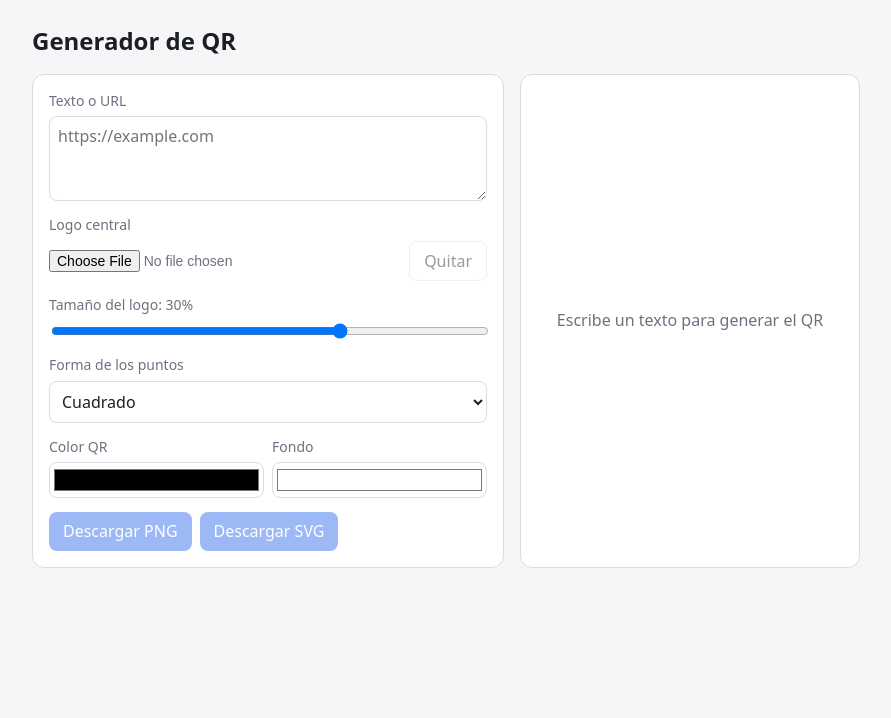
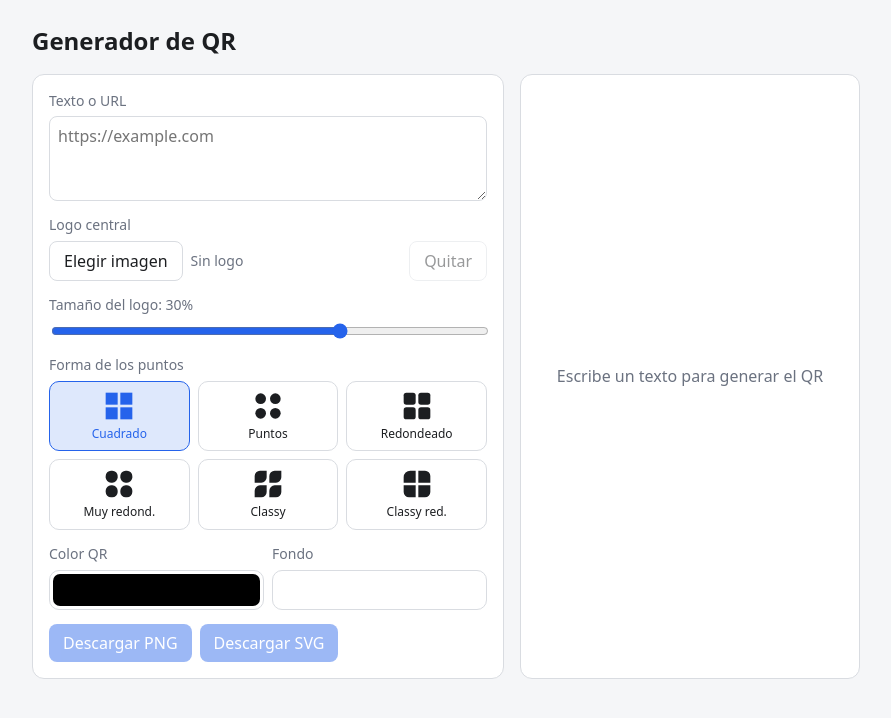
Before and after one commit to adriri05/qr-generator, a plain HTML site: page index.html in a window 1280 px wide. Shown: the whole page, without its empty margins (194-1085 px from the left). Drawn offline with Linux system fonts and the light colour scheme; a script that the page names is missing.

Commit message:
feat: add dot shape picker, persist settings and restyle controls
- Add dot shape picker (square, dots, rounded, extra-rounded, classy,
  classy-rounded) as icon cards wired to dotsOptions.type
- Persist text, logo, logo size, colors and dot shape in localStorage and
  restore on load; storage access is guarded so blocked or full storage
  degrades silently
- Replace native file input with a styled button and show the logo name
- Restyle color swatches and range slider
- Add ?v=3 cache-busting to CSS/JS links
- Mark shape and persistence items done in README roadmap

```diff
--- a/css/style.css
+++ b/css/style.css
@@ -58,7 +58,7 @@ h1 { margin: 0 0 16px; font-size: 1.5rem; }
 .row { display: flex; gap: 8px; align-items: center; flex-wrap: wrap; }
 .colors .field { flex: 1; }
 
-textarea, select {
+textarea {
   width: 100%;
   padding: 8px;
   font: inherit;
@@ -69,9 +69,67 @@ textarea, select {
   resize: vertical;
 }
 
-input[type="color"] { width: 100%; height: 36px; padding: 2px; border: 1px solid var(--border); border-radius: 8px; background: transparent; }
-input[type="range"] { width: 100%; }
-input[type="file"] { flex: 1; min-width: 0; font-size: 0.875rem; color: var(--muted); }
+input[type="color"] {
+  width: 100%;
+  height: 40px;
+  padding: 3px;
+  cursor: pointer;
+  border: 1px solid var(--border);
+  border-radius: 10px;
+  background: transparent;
+}
+input[type="color"]::-webkit-color-swatch-wrapper { padding: 0; }
+input[type="color"]::-webkit-color-swatch { border: 0; border-radius: 7px; }
+input[type="color"]::-moz-color-swatch { border: 0; border-radius: 7px; }
+
+input[type="range"] { width: 100%; accent-color: var(--accent); cursor: pointer; }
+
+.btn {
+  display: inline-block;
+  padding: 8px 14px;
+  border-radius: 8px;
+  cursor: pointer;
+  color: var(--text);
+  background: transparent;
+  border: 1px solid var(--border);
+  transition: border-color 0.15s, background 0.15s;
+}
+.btn:hover { border-color: var(--accent); }
+.file-name {
+  flex: 1;
+  min-width: 0;
+  overflow: hidden;
+  text-overflow: ellipsis;
+  white-space: nowrap;
+  font-size: 0.875rem;
+  color: var(--muted);
+}
+
+fieldset.shapes { border: 0; margin: 0; padding: 0; min-width: 0; }
+fieldset.shapes legend { padding: 0; margin-bottom: 6px; font-size: 0.875rem; color: var(--muted); }
+.shape-grid { display: grid; grid-template-columns: repeat(3, 1fr); gap: 8px; }
+.shape {
+  position: relative;
+  display: flex;
+  flex-direction: column;
+  align-items: center;
+  gap: 4px;
+  padding: 8px 4px;
+  font-size: 0.75rem;
+  cursor: pointer;
+  border: 1px solid var(--border);
+  border-radius: 10px;
+  transition: border-color 0.15s, background 0.15s;
+}
+.shape:hover { border-color: var(--accent); }
+.shape input { position: absolute; opacity: 0; pointer-events: none; }
+.shape svg { width: 32px; height: 32px; fill: currentColor; }
+.shape:has(input:checked) {
+  border-color: var(--accent);
+  background: color-mix(in srgb, var(--accent) 15%, transparent);
+  color: var(--accent);
+}
+.shape:has(input:focus-visible) { outline: 2px solid var(--accent); outline-offset: 2px; }
 
 button {
   padding: 8px 14px;
--- a/index.html
+++ b/index.html
@@ -4,7 +4,7 @@
   <meta charset="utf-8">
   <meta name="viewport" content="width=device-width, initial-scale=1">
   <title>Generador de QR</title>
-  <link rel="stylesheet" href="css/style.css">
+  <link rel="stylesheet" href="css/style.css?v=3">
 </head>
 <body>
   <main class="app">
@@ -20,7 +20,9 @@
         <div class="field">
           <span>Logo central</span>
           <div class="row">
-            <input type="file" id="logo" accept="image/*">
+            <input type="file" id="logo" accept="image/*" hidden>
+            <label for="logo" class="btn btn-secondary">Elegir imagen</label>
+            <span id="logo-name" class="file-name">Sin logo</span>
             <button type="button" id="remove-logo" disabled>Quitar</button>
           </div>
         </div>
@@ -30,17 +32,41 @@
           <input type="range" id="logo-size" min="10" max="40" value="30">
         </label>
 
-        <label class="field">
-          <span>Forma de los puntos</span>
-          <select id="dot-type">
-            <option value="square">Cuadrado</option>
-            <option value="dots">Puntos</option>
-            <option value="rounded">Redondeado</option>
-            <option value="extra-rounded">Muy redondeado</option>
-            <option value="classy">Classy</option>
-            <option value="classy-rounded">Classy redondeado</option>
-          </select>
-        </label>
+        <fieldset class="field shapes">
+          <legend>Forma de los puntos</legend>
+          <div class="shape-grid">
+            <label class="shape" title="Cuadrado">
+              <input type="radio" name="dot-type" value="square" checked>
+              <svg viewBox="0 0 24 24" aria-hidden="true"><rect x="2" y="2" width="9" height="9"/><rect x="13" y="2" width="9" height="9"/><rect x="2" y="13" width="9" height="9"/><rect x="13" y="13" width="9" height="9"/></svg>
+              <span>Cuadrado</span>
+            </label>
+            <label class="shape" title="Puntos">
+              <input type="radio" name="dot-type" value="dots">
+              <svg viewBox="0 0 24 24" aria-hidden="true"><circle cx="6.5" cy="6.5" r="4"/><circle cx="17.5" cy="6.5" r="4"/><circle cx="6.5" cy="17.5" r="4"/><circle cx="17.5" cy="17.5" r="4"/></svg>
+              <span>Puntos</span>
+            </label>
+            <label class="shape" title="Redondeado">
+              <input type="radio" name="dot-type" value="rounded">
+              <svg viewBox="0 0 24 24" aria-hidden="true"><rect x="2" y="2" width="9" height="9" rx="2"/><rect x="13" y="2" width="9" height="9" rx="2"/><rect x="2" y="13" width="9" height="9" rx="2"/><rect x="13" y="13" width="9" height="9" rx="2"/></svg>
+              <span>Redondeado</span>
+            </label>
+            <label class="shape" title="Muy redondeado">
+              <input type="radio" name="dot-type" value="extra-rounded">
+              <svg viewBox="0 0 24 24" aria-hidden="true"><rect x="2" y="2" width="9" height="9" rx="4"/><rect x="13" y="2" width="9" height="9" rx="4"/><rect x="2" y="13" width="9" height="9" rx="4"/><rect x="13" y="13" width="9" height="9" rx="4"/></svg>
+              <span>Muy redond.</span>
+            </label>
+            <label class="shape" title="Classy">
+              <input type="radio" name="dot-type" value="classy">
+              <svg viewBox="0 0 24 24" aria-hidden="true"><path d="M2 6a4 4 0 0 1 4-4h5v5a4 4 0 0 1-4 4H2z M13 6a4 4 0 0 1 4-4h5v5a4 4 0 0 1-4 4h-5z M2 17a4 4 0 0 1 4-4h5v5a4 4 0 0 1-4 4H2z M13 17a4 4 0 0 1 4-4h5v5a4 4 0 0 1-4 4h-5z"/></svg>
+              <span>Classy</span>
+            </label>
+            <label class="shape" title="Classy redondeado">
+              <input type="radio" name="dot-type" value="classy-rounded">
+              <svg viewBox="0 0 24 24" aria-hidden="true"><path d="M7 2h4v9H2V7a5 5 0 0 1 5-5z M13 2h5a4 4 0 0 1 4 4v5h-9z M2 13h9v9H6a4 4 0 0 1-4-4z M13 13h9v5a4 4 0 0 1-4 4h-5z"/></svg>
+              <span>Classy red.</span>
+            </label>
+          </div>
+        </fieldset>
 
         <div class="row colors">
           <label class="field">
@@ -70,6 +96,6 @@
   </main>
 
   <script src="https://cdn.jsdelivr.net/npm/qr-code-styling@1.9.2/lib/qr-code-styling.js"></script>
-  <script src="js/app.js"></script>
+  <script src="js/app.js?v=3"></script>
 </body>
 </html>
--- a/js/app.js
+++ b/js/app.js
@@ -6,7 +6,8 @@
     removeLogo: $("remove-logo"),
     logoSize: $("logo-size"),
     logoSizeOut: $("logo-size-out"),
-    dotType: $("dot-type"),
+    logoName: $("logo-name"),
+    dotTypes: document.querySelectorAll('input[name="dot-type"]'),
     fg: $("fg"),
     bg: $("bg"),
     warning: $("contrast-warning"),
@@ -20,6 +21,7 @@
   const SETTINGS_KEY = "qr-generator:settings";
   const LOGO_KEY = "qr-generator:logo";
   let logoDataUrl = null;
+  let logoName = "";
 
   // localStorage can throw (private mode, blocked, quota): always guard.
   const store = {
@@ -28,6 +30,9 @@
     del: (k) => { try { localStorage.removeItem(k); } catch { /* ignore */ } },
   };
 
+  const getDotType = () => [...el.dotTypes].find((r) => r.checked)?.value || "square";
+  const setDotType = (v) => el.dotTypes.forEach((r) => { r.checked = r.value === v; });
+
   const loadSettings = () => {
     try {
       const s = JSON.parse(store.get(SETTINGS_KEY) || "{}");
@@ -35,7 +40,7 @@
       if (typeof s.logoSize === "string") el.logoSize.value = s.logoSize;
       if (typeof s.fg === "string") el.fg.value = s.fg;
       if (typeof s.bg === "string") el.bg.value = s.bg;
-      if (typeof s.dotType === "string") el.dotType.value = s.dotType;
+      if (typeof s.dotType === "string") setDotType(s.dotType);
     } catch { /* corrupt data: use defaults */ }
     logoDataUrl = store.get(LOGO_KEY);
   };
@@ -46,7 +51,7 @@
       logoSize: el.logoSize.value,
       fg: el.fg.value,
       bg: el.bg.value,
-      dotType: el.dotType.value,
+      dotType: getDotType(),
     }));
     if (logoDataUrl) store.set(LOGO_KEY, logoDataUrl);
     else store.del(LOGO_KEY);
@@ -85,6 +90,7 @@
     el.placeholder.hidden = hasText;
     el.dlPng.disabled = el.dlSvg.disabled = !hasText;
     el.removeLogo.disabled = !logoDataUrl;
+    el.logoName.textContent = logoName || (logoDataUrl ? "Logo guardado" : "Sin logo");
     el.logoSizeOut.textContent = `${el.logoSize.value}%`;
     el.warning.hidden = !lowContrast();
 
@@ -94,7 +100,7 @@
       data: text,
       image: logoDataUrl || undefined,
       imageOptions: { imageSize: el.logoSize.value / 100 },
-      dotsOptions: { color: el.fg.value, type: el.dotType.value },
+      dotsOptions: { color: el.fg.value, type: getDotType() },
       backgroundOptions: { color: el.bg.value },
     });
   };
@@ -106,11 +112,13 @@
   };
 
   el.text.addEventListener("input", debounced);
-  [el.logoSize, el.fg, el.bg, el.dotType].forEach((i) => i.addEventListener("input", render));
+  [el.logoSize, el.fg, el.bg].forEach((i) => i.addEventListener("input", render));
+  el.dotTypes.forEach((r) => r.addEventListener("change", render));
 
   el.logo.addEventListener("change", () => {
     const file = el.logo.files[0];
     if (!file) return;
+    logoName = file.name;
     const reader = new FileReader();
     reader.onload = () => {
       logoDataUrl = reader.result;
@@ -121,6 +129,7 @@
 
   el.removeLogo.addEventListener("click", () => {
     logoDataUrl = null;
+    logoName = "";
     el.logo.value = "";
     render();
   });
```
